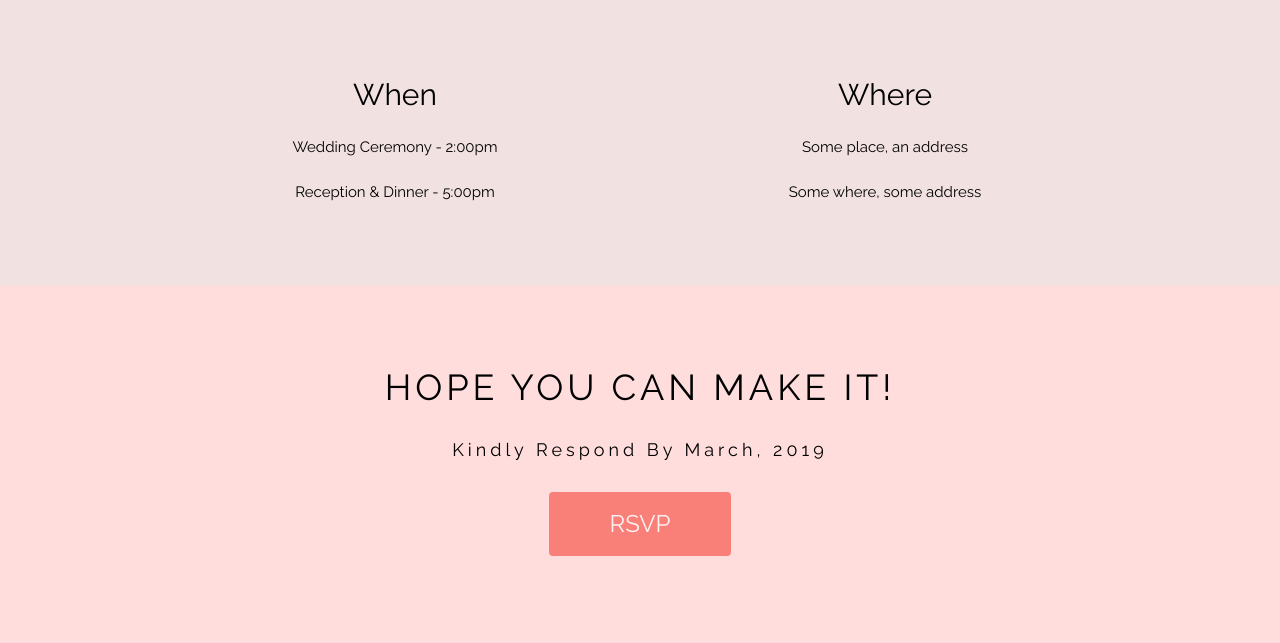
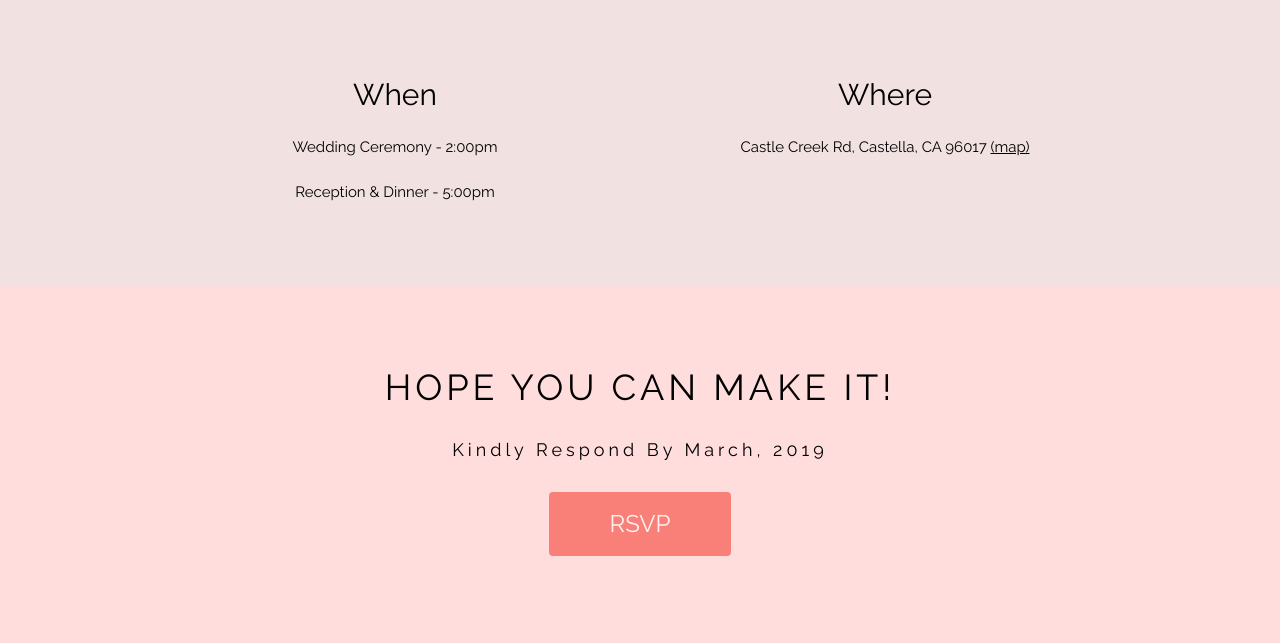
Before and after one commit to pzhokhov/bearandlazzerfair, a Flask app: page / in a window 1280 px wide. Shown: the part 3833-4476 px from the top of the page. Run offline with Flask 2, Linux system fonts and the light colour scheme; parts of the project's set-up code (start-up, migrations or seed data) failed here and were passed over.

Commit message:
put actual address

```diff
--- a/templates/index.j2
+++ b/templates/index.j2
@@ -74,8 +74,7 @@ p {line-height: 2}
       </div>
       <div class="w3-half">
         <h2>Where</h2>
-        <p>Some place, an address</p>
-        <p>Some where, some address</p>
+        <p>Castle Creek Rd, Castella, CA 96017 <a href="https://goo.gl/maps/zBcNWQaU2rA2">(map)</a></p>
       </div>
     </div>
   </div>
```
